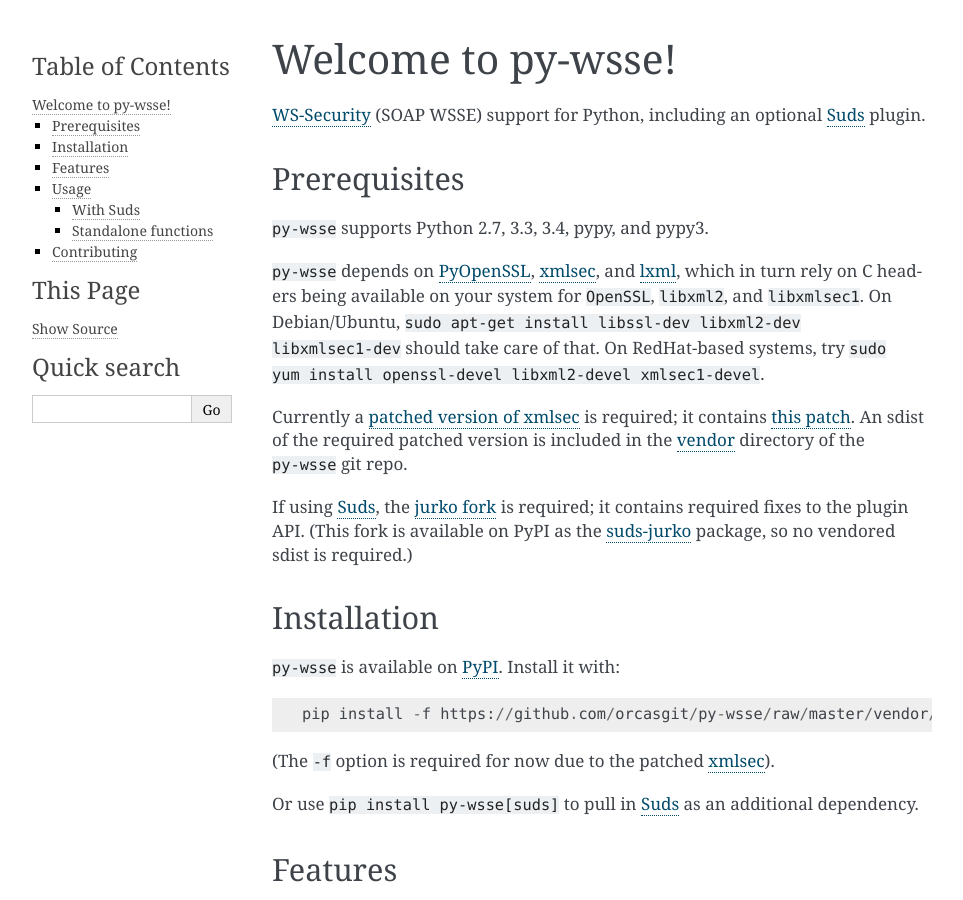
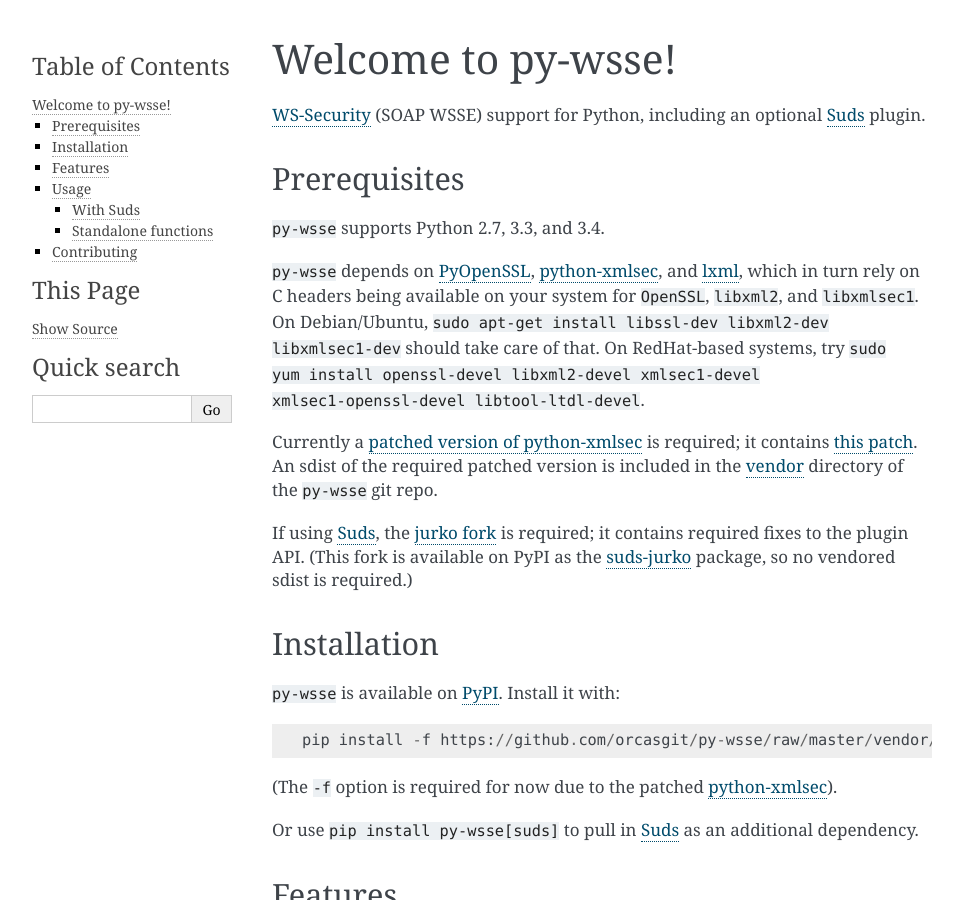
Before and after one commit to orcasgit/py-wsse, a Sphinx documentation site: the page built from doc/index.rst, in a window 1280 px wide and 900 px high. Shown: the whole window, without its empty margins (148-1111 px from the left). Built offline with Sphinx 7.4.7, drawn with Linux system fonts in a browser that asks for light colours.

Commit message:
Update docs.

```diff
--- a/README.rst
+++ b/README.rst
@@ -18,7 +18,7 @@
 `WS-Security`_ (SOAP WSSE) support for Python, including an optional `Suds`_
 plugin.
 
-``py-wsse`` supports Python 2.7, 3.3, 3.4, pypy, and pypy3.
+``py-wsse`` supports Python 2.7, 3.3, and 3.4.
 
 .. _WS-Security: https://www.oasis-open.org/committees/download.php/16790/wss-v1.1-spec-os-SOAPMessageSecurity.pdf
 .. _Suds: https://bitbucket.org/jurko/suds
--- a/doc/index.rst
+++ b/doc/index.rst
@@ -11,15 +11,16 @@
 Prerequisites
 -------------
 
-``py-wsse`` supports Python 2.7, 3.3, 3.4, pypy, and pypy3.
+``py-wsse`` supports Python 2.7, 3.3, and 3.4.
 
-``py-wsse`` depends on `PyOpenSSL`_, `xmlsec`_, and `lxml`_, which in turn rely
+``py-wsse`` depends on `PyOpenSSL`_, `python-xmlsec`_, and `lxml`_, which in turn rely
 on C headers being available on your system for ``OpenSSL``, ``libxml2``, and
-``libxmlsec1``.  On Debian/Ubuntu, ``sudo apt-get install libssl-dev libxml2-dev
-libxmlsec1-dev`` should take care of that. On RedHat-based systems, try ``sudo
-yum install openssl-devel libxml2-devel xmlsec1-devel``.
+``libxmlsec1``.  On Debian/Ubuntu, ``sudo apt-get install libssl-dev
+libxml2-dev libxmlsec1-dev`` should take care of that. On RedHat-based systems,
+try ``sudo yum install openssl-devel libxml2-devel xmlsec1-devel
+xmlsec1-openssl-devel libtool-ltdl-devel``.
 
-Currently a `patched version of xmlsec`_ is required; it contains `this
+Currently a `patched version of python-xmlsec`_ is required; it contains `this
 patch`_. An sdist of the required patched version is included in the `vendor`_
 directory of the ``py-wsse`` git repo.
 
@@ -28,9 +29,9 @@
 so no vendored sdist is required.)
 
 .. _PyOpenSSL: https://pypi.python.org/pypi/pyOpenSSL
-.. _xmlsec: https://pypi.python.org/pypi/xmlsec
+.. _python-xmlsec: https://pypi.python.org/pypi/xmlsec
 .. _lxml: http://lxml.de/
-.. _patched version of xmlsec: https://github.com/orcasgit/python-xmlsec/tree/orcas
+.. _patched version of python-xmlsec: https://github.com/orcasgit/python-xmlsec/tree/orcas
 .. _this patch: https://github.com/mehcode/python-xmlsec/pull/4/files
 .. _jurko fork: https://bitbucket.org/jurko/suds
 .. _suds-jurko: https://pypi.python.org/pypi/suds-jurko
@@ -44,7 +45,7 @@
 
     pip install -f https://github.com/orcasgit/py-wsse/raw/master/vendor/xmlsec-0.3.1.orcas1.tar.gz py-wsse
 
-(The ``-f`` option is required for now due to the patched `xmlsec`_).
+(The ``-f`` option is required for now due to the patched `python-xmlsec`_).
 
 Or use ``pip install py-wsse[suds]`` to pull in `Suds`_ as an additional
 dependency.
```
